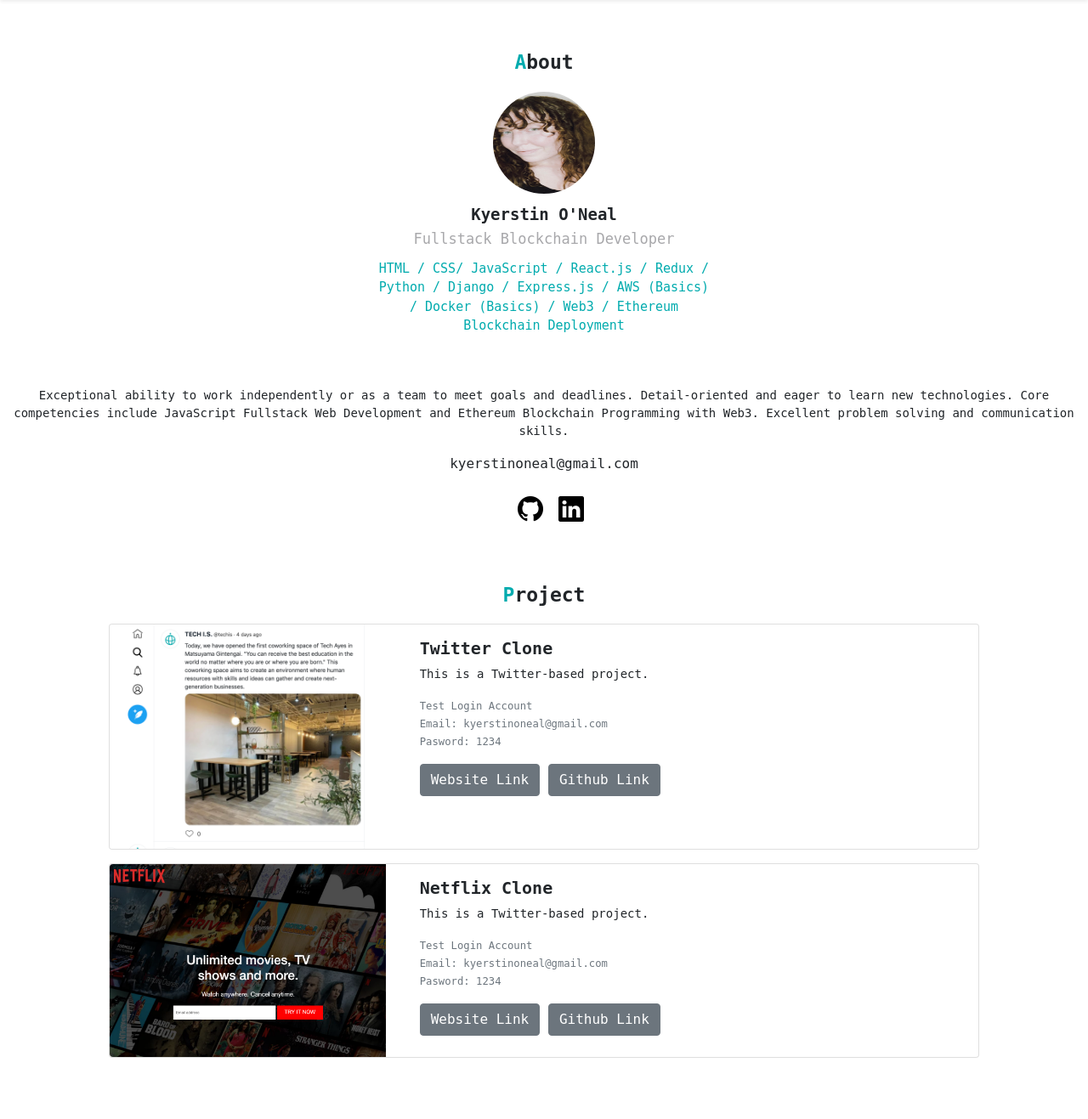
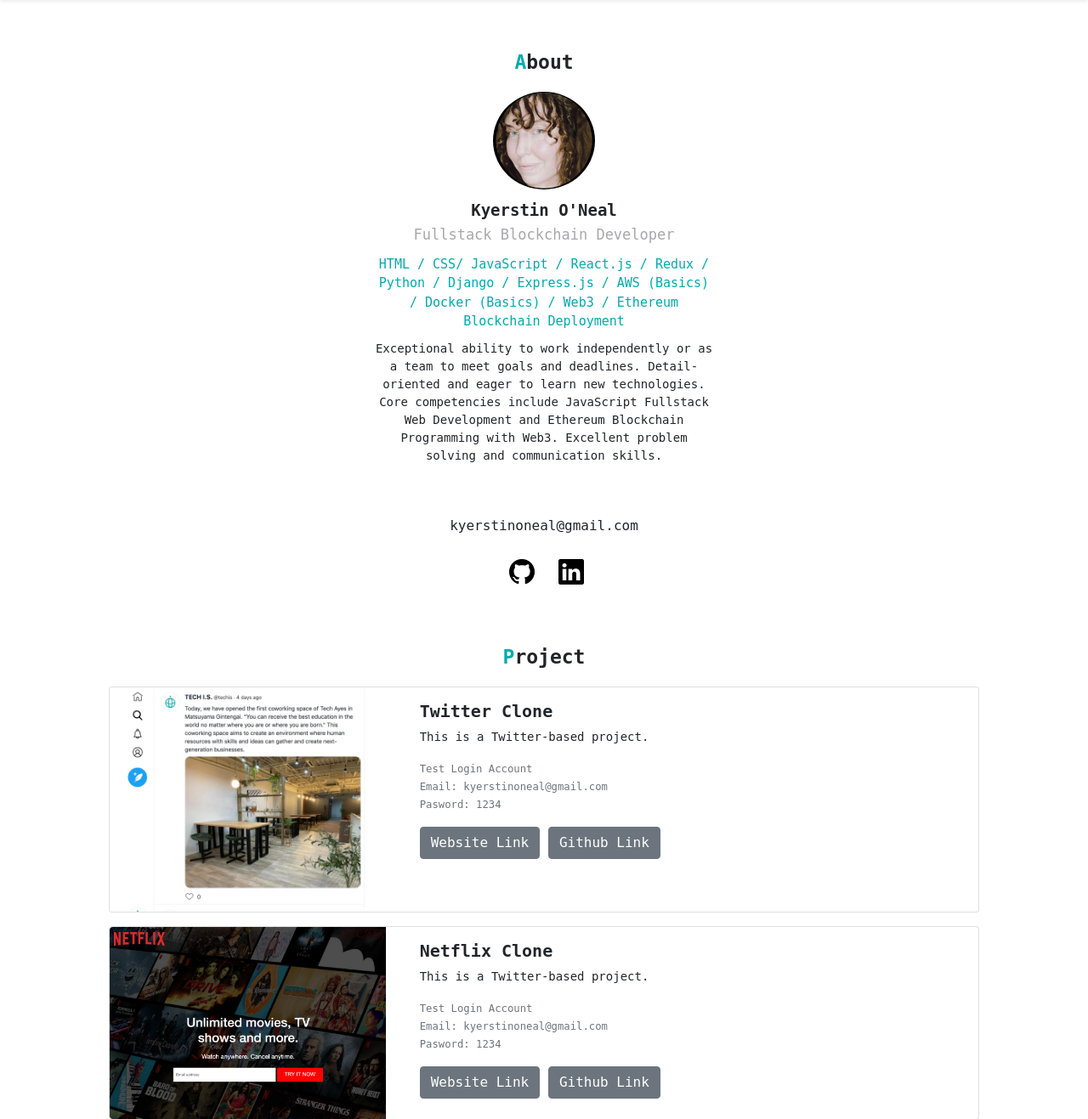
Before and after one commit to adykor/portfolio, a PHP site: page / in a window 1280 px wide. Shown: the part 64-1381 px from the top of the page at 85% size. Before the commit the page ends 1309 px from the top, so only its background shows below. Run offline with PHP 8.4, Linux system fonts and the light colour scheme; some libraries are stand-ins or nearby versions.

Commit message:
updated css

```diff
--- a/index.html
+++ b/index.html
@@ -36,14 +36,16 @@
 
       <div id="about">
           <h2><span class="font-primary">A</span>bout</h2>
-          <img src="img/headshot2.jpg" alt="">
+          <img src="img/headshot3.jpg" alt="">
           <div class="name">Kyerstin O'Neal</div>
           <div class="vocation">Fullstack Blockchain Developer</div>
           <div class="skills">HTML / CSS/ JavaScript / React.js / Redux / Python / Django / Express.js / AWS (Basics) / Docker (Basics) / Web3 / Ethereum Blockchain Deployment </div>
-      </div>
-      <p class="introduction">
-          Exceptional ability to work independently or as a team to meet goals and deadlines. Detail-oriented and eager to learn new technologies. Core competencies include JavaScript Fullstack Web Development and Ethereum Blockchain Programming with Web3. Excellent problem solving and communication skills.
-      </p>
+          <div><p class="introduction">
+            Exceptional ability to work independently or as a team to meet goals and deadlines. Detail-oriented and eager to learn new technologies. Core competencies include JavaScript Fullstack Web Development and Ethereum Blockchain Programming with Web3. Excellent problem solving and communication skills.
+        </p></div>
+        </div>
+
+
       <div class="email">kyerstinoneal@gmail.com</div>
       <div class="icons">
         <a href="https://github.com/adykor/"><i class="bi bi-github ms-3"></i></a>
--- a/style.css
+++ b/style.css
@@ -36,7 +36,6 @@ a.font-black {
   border-radius: 50%;
   width: 120px;
   margin-bottom: 10px;
-  height: 120px;
 }
 
 #about .name {
@@ -54,7 +53,7 @@ a.font-black {
 #about .skills {
   font-size: 15px;
   color: #00abae;
-  margin-bottom: 5px;
+  margin-bottom: 10px;
 }
 
 .skills {
@@ -76,6 +75,8 @@ a.font-black {
 .introduction {
   text-align: center;
   margin-top: 0;
+  max-width: 500px;
+  text-align: center;
 }
 
 .icons {
@@ -89,10 +90,10 @@ a.font-black {
 .bi {
   color: black;
   text-align: center;
-  color: black;
   margin-top: 20px;
   font-size: 30px;
   align-items: center;
+  margin-right: 10px;
 }
 
 /* PROJECT */
```
Also changed, not shown: img/headshot3.jpg (added).
